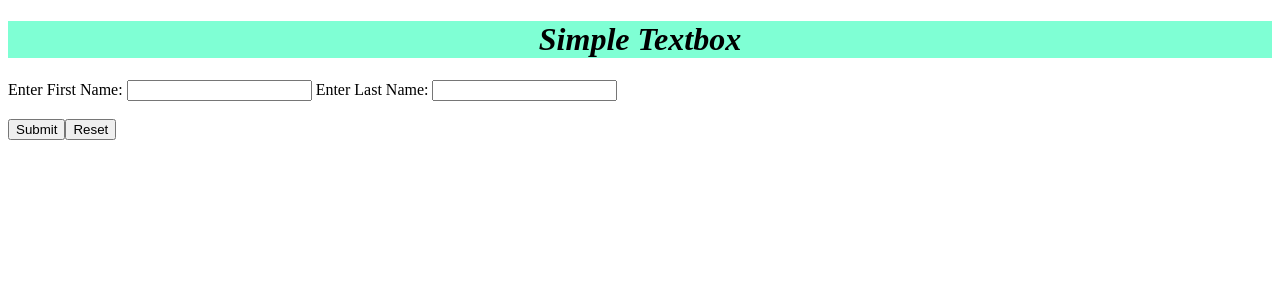
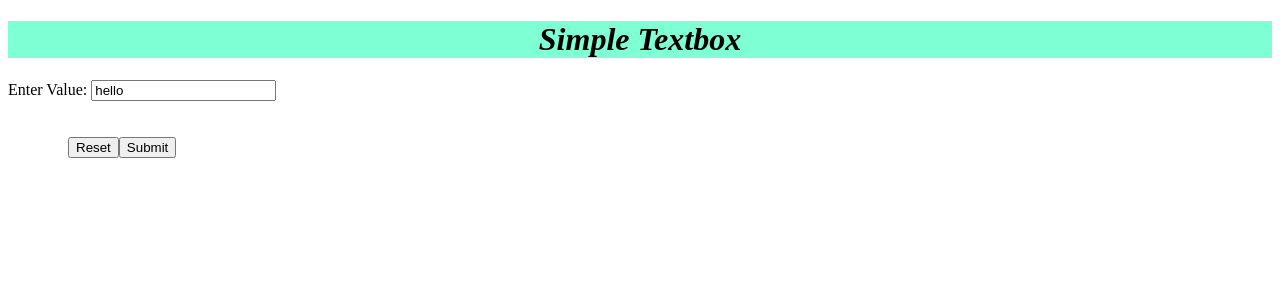
Before and after one commit to gsingare/angular-training, an Angular app in the folder training/: page / in a window 1280 px wide. Shown: the top 300 px of the page. Built offline with nearby package versions, Linux system fonts and the light colour scheme.

Commit message:
Error msg

```diff
--- a/training/src/app/app.component.html
+++ b/training/src/app/app.component.html
@@ -2,6 +2,6 @@
 
 
   <pooji-textbox [table]="users"></pooji-textbox>
-  <pooji-buttons></pooji-buttons>
+  <pooji-buttons  [table]="users"></pooji-buttons>
 
 </div>
--- a/training/src/app/app.component.ts
+++ b/training/src/app/app.component.ts
@@ -6,6 +6,18 @@ import { Component, Input } from '@angular/core';
 })
 
 export class AppComponent {
+  private users = {
+  buttons: [
+    {label: "Reset"},
+    {label: "Submit"}
+
+  ]
+}
+  }
+
+
+
+ /*
   private users = {
     columns : [
       {label : "First Name", key: "firstName"},
@@ -20,4 +32,5 @@ export class AppComponent {
       {firstName: "Govardhan", lastName: "s", id: "120",  view: "true", edit: "true", delete: "true"}
     ]
   }
-}
+
+  */
--- a/training/src/app/buttons/buttons.component.html
+++ b/training/src/app/buttons/buttons.component.html
@@ -1,6 +1,5 @@
-<div>
+<div style="margin-left: 60px">
 
-    <button>Submit</button>
-    <button>Reset</button>
+  <button *ngFor="let row of table.buttons">{{row.label}}</button>
 
-</div>
+ </div>
--- a/training/src/app/buttons/buttons.component.ts
+++ b/training/src/app/buttons/buttons.component.ts
@@ -1,10 +1,12 @@
-import { Component} from '@angular/core';
+import { Component, Input} from '@angular/core';
 
 @Component({
   selector: 'pooji-buttons',
-  templateUrl : './buttons.component.html'
+  templateUrl : './buttons.component.html',
+  styleUrls: ['./buttons.component.scss']
 })
 
 export class buttonComponent {
 
+  @Input() public table;
 }
--- a/training/src/app/components/datagrid.component.html
+++ b/training/src/app/components/datagrid.component.html
@@ -1,7 +1,13 @@
 <div class="poojitha-datagrid">
-    <h1>Datagrid Component</h1>
+    <h1>Textbox Component</h1>
 
     {{data | json}}
+
+
+
+
+
+
     <table>
         <tr >
             <th *ngFor = "let column of table.columns">{{column.label}}</th>
--- a/training/src/app/textbox/textbox.component.html
+++ b/training/src/app/textbox/textbox.component.html
@@ -1,8 +1,12 @@
+
 <div class="poojitha">
         <h1> Simple Textbox</h1>
-        Enter First Name: <input name = "firstname" type = "text">
 
-        Enter Last Name: <input name = "lastname"  type = "text">
+     <div class="custom">
+        Enter Value: <input name = "value" type="text" (change)="onTextChange($event)"  (keyup)="onTextChange($event)"value="{{textValue}}">
+        <label>{{errorMessage}}</label>
+        <br>
+    </div>
 
         <br>
         <br>
--- a/training/src/app/textbox/textbox.component.scss
+++ b/training/src/app/textbox/textbox.component.scss
@@ -4,7 +4,17 @@
       background-color: aquamarine;
       font-style: italic;
 
-
     };
 
-    }
+      }
+
+ .custom{
+        position: relative;
+
+        label{
+         position: absolute;
+         left: 0px;
+         top: -22px;
+         color: red;
+        }
+      }
--- a/training/src/app/textbox/textbox.component.ts
+++ b/training/src/app/textbox/textbox.component.ts
@@ -5,8 +5,39 @@ import { Component, Input} from '@angular/core';
   templateUrl: "./textbox.component.html",
   styleUrls: ['./textbox.component.scss']
 })
-export class textboxComponent {
 
 
+export class textboxComponent {
 @Input() table;
+
+
+
+public textValue="hello";
+public errorMessage="";
+
+public onTextChange($event){
+  let value=$event.target.value;
+
+console.log('length is :'+ value.length);
+
+
+  if(value.length < 10){
+   this.errorMessage="Minimum characters length is not matched";
+  }
+
+  if(value.length >= 10 && value.length<=15){
+    this.errorMessage="Length is matched";
+   }
+
+  if(value.length > 15){
+    this.errorMessage="Maximum characters count is 15";
+   }
+
+
+  console.log('text box value is :' +$event.target.value);
+
+
 }
+
+
+}
```
